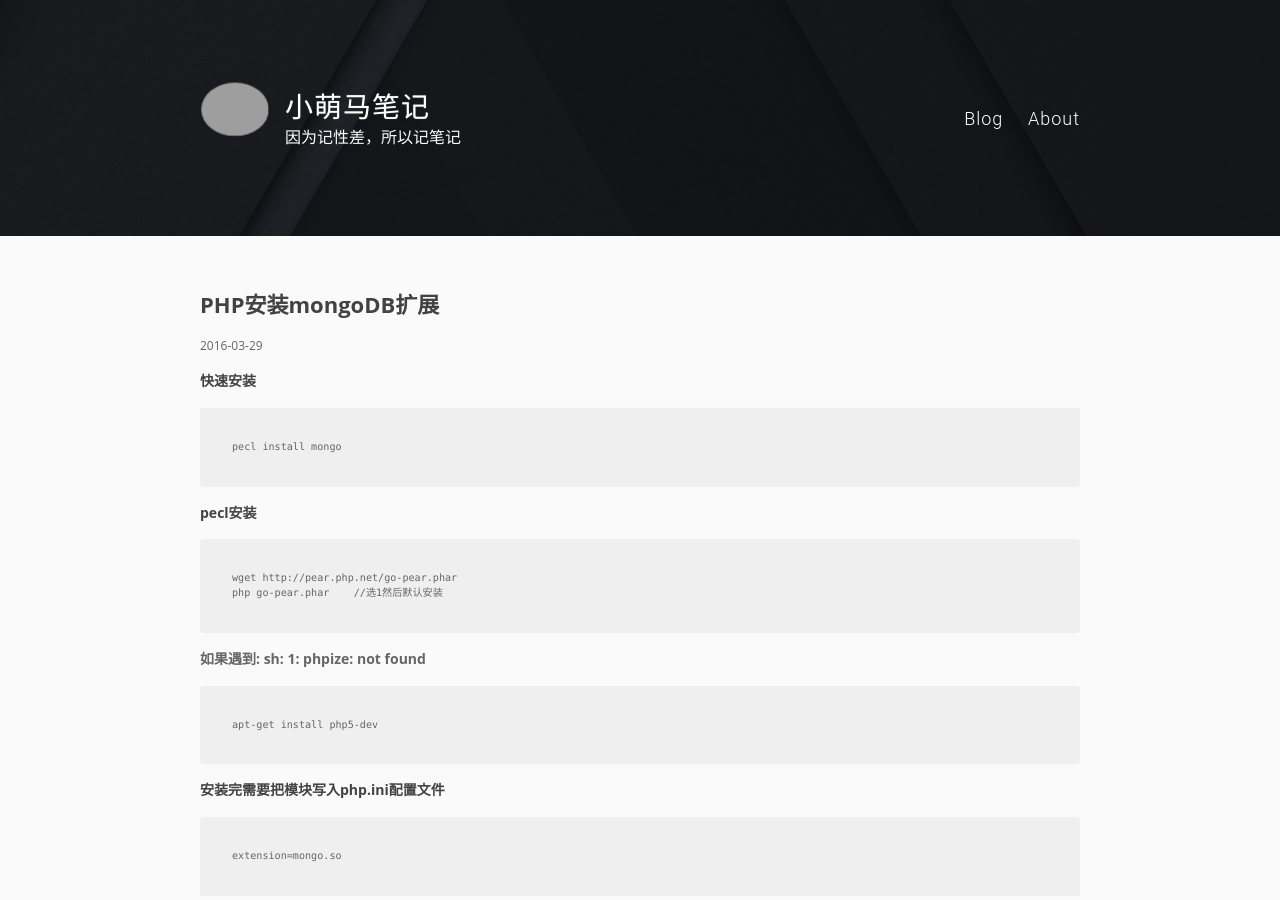
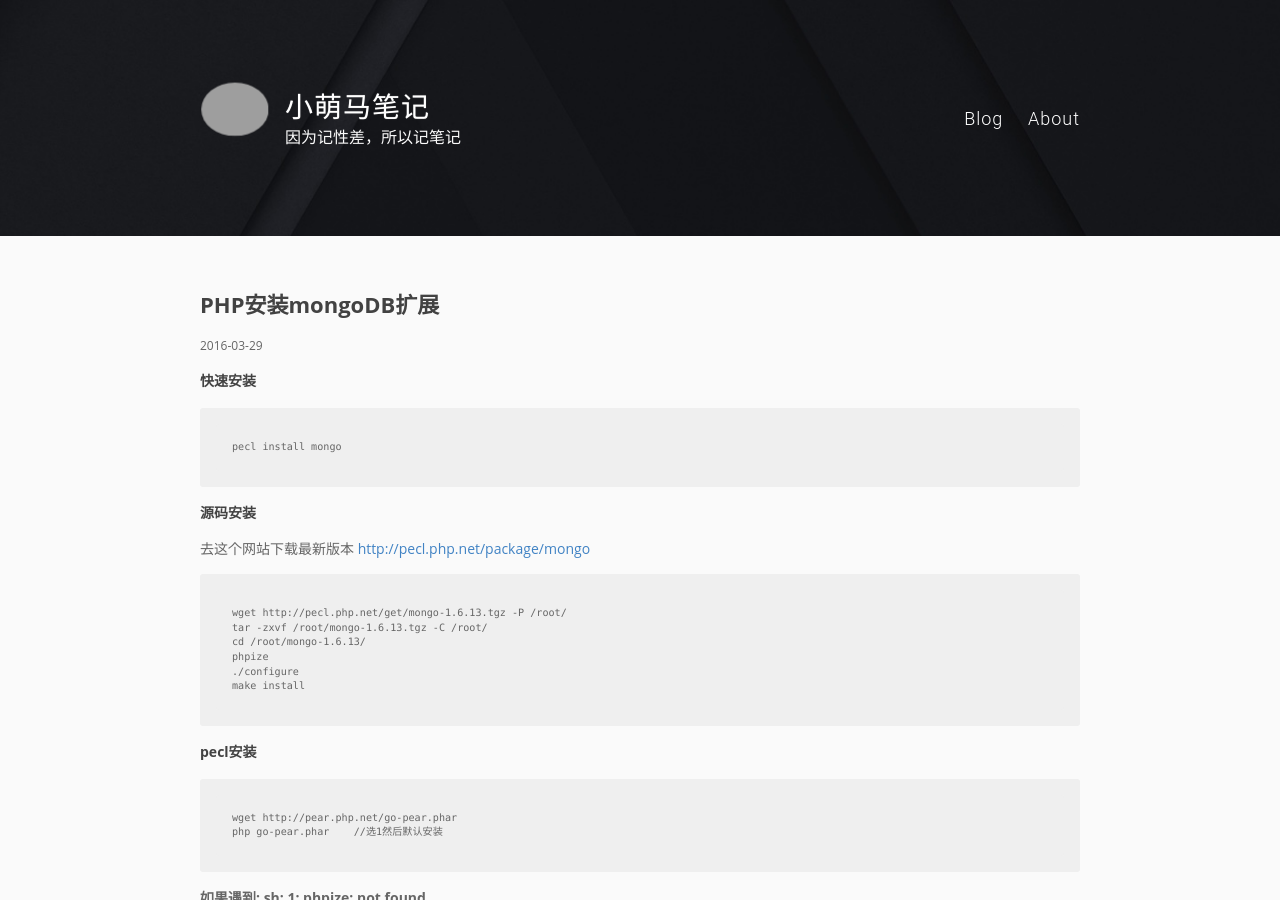
Before and after one commit to pingmalu/pingmalu.github.io, a Jekyll site: the page built from _posts/2016-03-29-PHP安装mongoDB扩展.md, in a window 1280 px wide and 900 px high. Built offline with Jekyll 4.4.1, drawn with Linux system fonts in a browser that asks for light colours; grey boxes are pictures that could not be loaded.

Commit message:
add source install php mongodb

```diff
--- a/_posts/2016-03-29-PHP安装mongoDB扩展.md
+++ b/_posts/2016-03-29-PHP安装mongoDB扩展.md
@@ -6,6 +6,17 @@ title: PHP安装mongoDB扩展
 ### 快速安装
 
 	pecl install mongo
+
+### 源码安装
+
+去这个网站下载最新版本 [http://pecl.php.net/package/mongo](http://pecl.php.net/package/mongo)
+
+	wget http://pecl.php.net/get/mongo-1.6.13.tgz -P /root/
+    tar -zxvf /root/mongo-1.6.13.tgz -C /root/
+    cd /root/mongo-1.6.13/
+    phpize
+    ./configure
+    make install
 
 ### pecl安装
 
```
